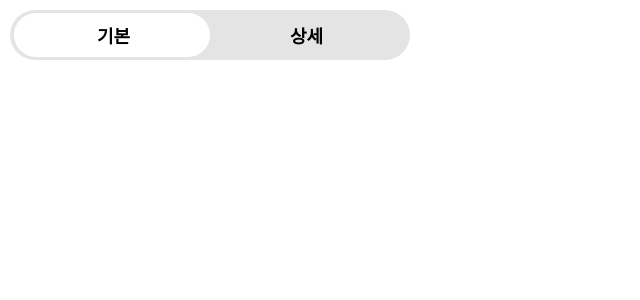
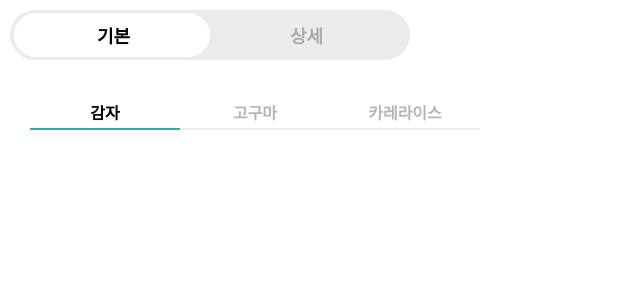
Before and after one commit to Sara-Jo/wanted_pre_onboarding, a React (Create React App) app: page / in a window 1280 px wide. Shown: the top 300 px of the page, without its empty margins (0-640 px from the left). Built offline with nearby package versions, Linux system fonts and the light colour scheme.

Commit message:
completed tab

```diff
--- a/src/App.js
+++ b/src/App.js
@@ -1,10 +1,12 @@
 import './App.css';
 import Toggle from "./components/Toggle";
+import Tab from './components/Tab';
 
 function App() {
   return (
     <div className="App">
       <Toggle />
+      <Tab />
     </div>
   );
 }
--- a/src/components/Tab.js
+++ b/src/components/Tab.js
@@ -0,0 +1,42 @@
+import { useState } from "react";
+import styled from "styled-components";
+
+export default function Tab() {
+    const [activeTab, setActiveTab] = useState("감자");
+
+    return (
+        <TabBox>
+            <TabArea onClick={() => setActiveTab("감자")} isActive={activeTab === "감자" ? true : false}>감자</TabArea>
+            <TabArea onClick={() => setActiveTab("고구마")} isActive={activeTab === "고구마" ? true : false}>고구마</TabArea>
+            <TabArea onClick={() => setActiveTab("카레라이스")} isActive={activeTab === "카레라이스" ? true : false}>카레라이스</TabArea>
+            <ActiveBar activeTab={activeTab}/>
+        </TabBox>
+    );
+}
+
+const TabBox = styled.div`
+    width: 450px;
+    height: 40px;
+    display: flex;
+    margin: 30px;
+    cursor: pointer;
+`;
+
+const TabArea = styled.div`
+    width: 150px;
+    padding: 10px;
+    border-bottom: 2px solid #eeeeee;
+    text-aligh: center;
+    color: ${props => props.isActive ? "#000000" : "#b5b5b5"};
+    font-weight: bold;
+`;
+
+const ActiveBar = styled.div`
+    position: absolute;
+    background-color: #22AFAF;
+    width: 150px;
+    height: 2px;
+    margin: 38px 0;
+    transition: 0.4s ease-out;
+    transform: ${props => props.activeTab === '감자' ? "translatex(0)" : (props.activeTab === '고구마' ? "translatex(150px)" : "translatex(300px)")};
+`;
--- a/src/components/Toggle.js
+++ b/src/components/Toggle.js
@@ -16,7 +16,7 @@ const ToggleButton = styled.div`
     width: 400px;
     height: 50px;
     border-radius: 40px;
-    background-color: #e4e4e4;
+    background-color: #EBEBEB;
     margin: 10px;
     cursor: pointer;
     display: flex;
@@ -29,6 +29,7 @@ const Mode = styled.div`
     font-size: 18px;
     font-weight: bold;
     z-index: 100;
+    color: ${props => props.isBasic ? "#000000" : "#ABABAB"}
 `;
 
 const ActiveBackground = styled.div`
```
